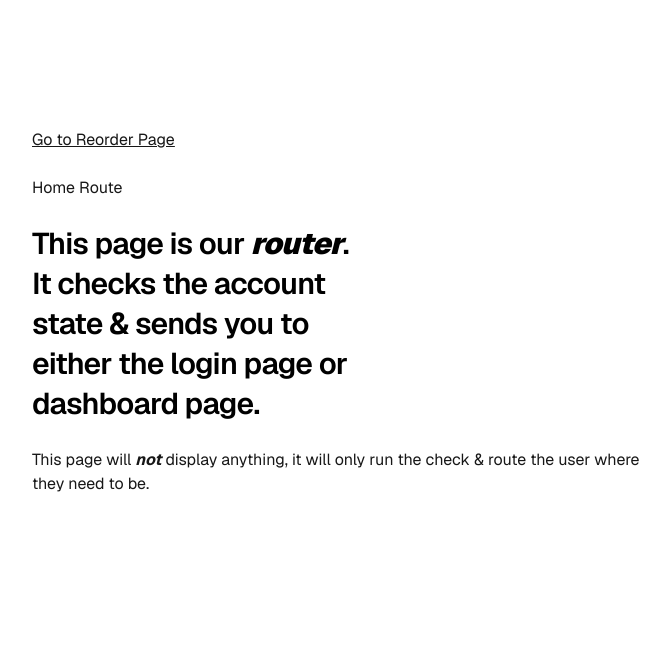
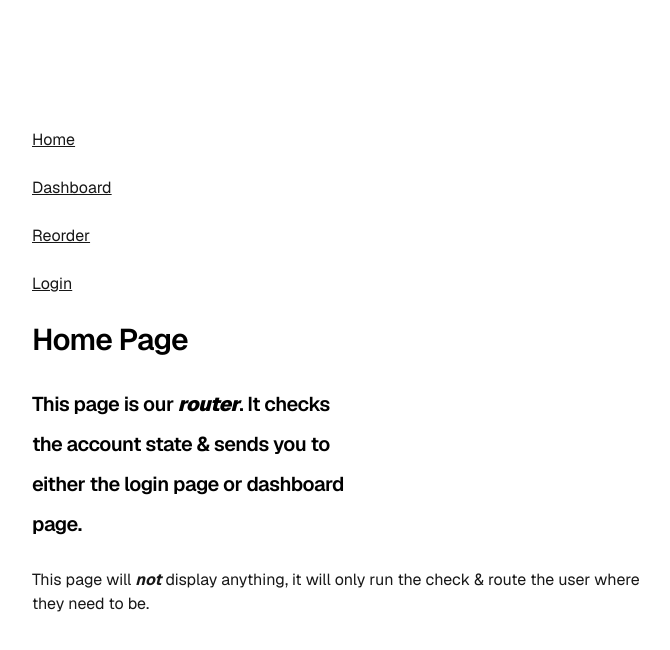
Before and after one commit to mtq01/apollo, a Next.js app: page / in a window 1280 px wide. Shown: the top 650 px of the page, without its empty margins (288-958 px from the left). Built offline with nearby package versions, Linux system fonts and the light colour scheme.

Commit message:
added dashboard and login pages

```diff
--- a/app/dashboard/page.tsx
+++ b/app/dashboard/page.tsx
@@ -0,0 +1,32 @@
+// This page checks account, redirects to login page or dashboard page.
+
+import Link from "next/link";
+
+export default function Home() {
+  return (
+    <div className="flex flex-col flex-1 items-center justify-center bg-zinc-50 font-sans dark:bg-black">
+      <main className="flex flex-1 w-full max-w-3xl flex-col items-center justify-between py-32 px-16 bg-white dark:bg-black sm:items-start">
+        <div className="flex flex-col items-center gap-6 text-center sm:items-start sm:text-left">
+          <Link className="underline hover:no-underline" href="/">
+            Home
+          </Link>
+          <Link className="underline hover:no-underline" href="/dashboard">
+            Dashboard
+          </Link>
+
+          <Link className="underline hover:no-underline" href="/reorder">
+            Reorder
+          </Link>
+
+          <Link className="underline hover:no-underline" href="/login">
+            Login
+          </Link>
+
+          <h1 className="max-w-xs text-3xl font-semibold leading-10 tracking-tight text-black dark:text-zinc-50">
+            Dashboard Page
+          </h1>
+        </div>
+      </main>
+    </div>
+  );
+}
--- a/app/login/page.tsx
+++ b/app/login/page.tsx
@@ -0,0 +1,32 @@
+// This page checks account, redirects to login page or dashboard page.
+
+import Link from "next/link";
+
+export default function Home() {
+  return (
+    <div className="flex flex-col flex-1 items-center justify-center bg-zinc-50 font-sans dark:bg-black">
+      <main className="flex flex-1 w-full max-w-3xl flex-col items-center justify-between py-32 px-16 bg-white dark:bg-black sm:items-start">
+        <div className="flex flex-col items-center gap-6 text-center sm:items-start sm:text-left">
+          <Link className="underline hover:no-underline" href="/">
+            Home
+          </Link>
+          <Link className="underline hover:no-underline" href="/dashboard">
+            Dashboard
+          </Link>
+
+          <Link className="underline hover:no-underline" href="/reorder">
+            Reorder
+          </Link>
+
+          <Link className="underline hover:no-underline" href="/login">
+            Login
+          </Link>
+
+          <h1 className="max-w-xs text-3xl font-semibold leading-10 tracking-tight text-black dark:text-zinc-50">
+            Login Page
+          </h1>
+        </div>
+      </main>
+    </div>
+  );
+}
--- a/app/page.tsx
+++ b/app/page.tsx
@@ -1,25 +1,44 @@
 // This page checks account, redirects to login page or dashboard page.
 
 import Link from "next/link";
-
 
 export default function Home() {
   return (
     <div className="flex flex-col flex-1 items-center justify-center bg-zinc-50 font-sans dark:bg-black">
       <main className="flex flex-1 w-full max-w-3xl flex-col items-center justify-between py-32 px-16 bg-white dark:bg-black sm:items-start">
-
         <div className="flex flex-col items-center gap-6 text-center sm:items-start sm:text-left">
-
-          <Link className="underline hover:no-underline" href="/reorder">Go to Reorder Page</Link>
-          <h2>Home Route</h2>
-          <h1 className="max-w-xs text-3xl font-semibold leading-10 tracking-tight text-black dark:text-zinc-50">
-            This page is our <strong><em>router</em></strong>. It checks the account state & sends you to either the login page or dashboard page.
+          <Link className="underline hover:no-underline" href="/">
+            Home
+          </Link>
+          <Link className="underline hover:no-underline" href="/dashboard">
+            Dashboard
+          </Link>
+          <Link className="underline hover:no-underline" href="/reorder">
+            Reorder
+          </Link>
+          <Link className="underline hover:no-underline" href="/login">
+            Login
+          </Link>{" "}
+          <h2 className="max-w-xs text-3xl font-semibold leading-10 tracking-tight text-black dark:text-zinc-50">
+            Home Page
+          </h2>
+          <h1 className="max-w-xs text-xl font-semibold leading-10 tracking-tight text-black dark:text-zinc-50">
+            This page is our{" "}
+            <strong>
+              <em>router</em>
+            </strong>
+            . It checks the account state & sends you to either the login page
+            or dashboard page.
           </h1>
-
-          <p>This page will <strong><em>not</em></strong> display anything, it will only run the check & route the user where they need to be.</p>
-
+          <p>
+            This page will{" "}
+            <strong>
+              <em>not</em>
+            </strong>{" "}
+            display anything, it will only run the check & route the user where
+            they need to be.
+          </p>
         </div>
-
       </main>
     </div>
   );
--- a/app/reorder/page.tsx
+++ b/app/reorder/page.tsx
@@ -9,8 +9,20 @@ export default function Reorder() {
 
         <div className="flex flex-col items-center gap-6 text-center sm:items-start sm:text-left">
 
-          <Link className="underline hover:no-underline" href="/">Go to Home Page</Link>
+          <Link className="underline hover:no-underline" href="/">
+            Home
+          </Link>
+          <Link className="underline hover:no-underline" href="/dashboard">
+            Dashboard
+          </Link>
 
+          <Link className="underline hover:no-underline" href="/reorder">
+            Reorder
+          </Link>
+
+          <Link className="underline hover:no-underline" href="/login">
+            Login
+          </Link>
           <h1 className="max-w-xs text-3xl font-semibold leading-10 tracking-tight text-black dark:text-zinc-50">
             Reorder page
           </h1>
```
Also changed, not shown: app/dashboard/layout.tsx (deleted), app/dashboard/loading.tsx (deleted).
